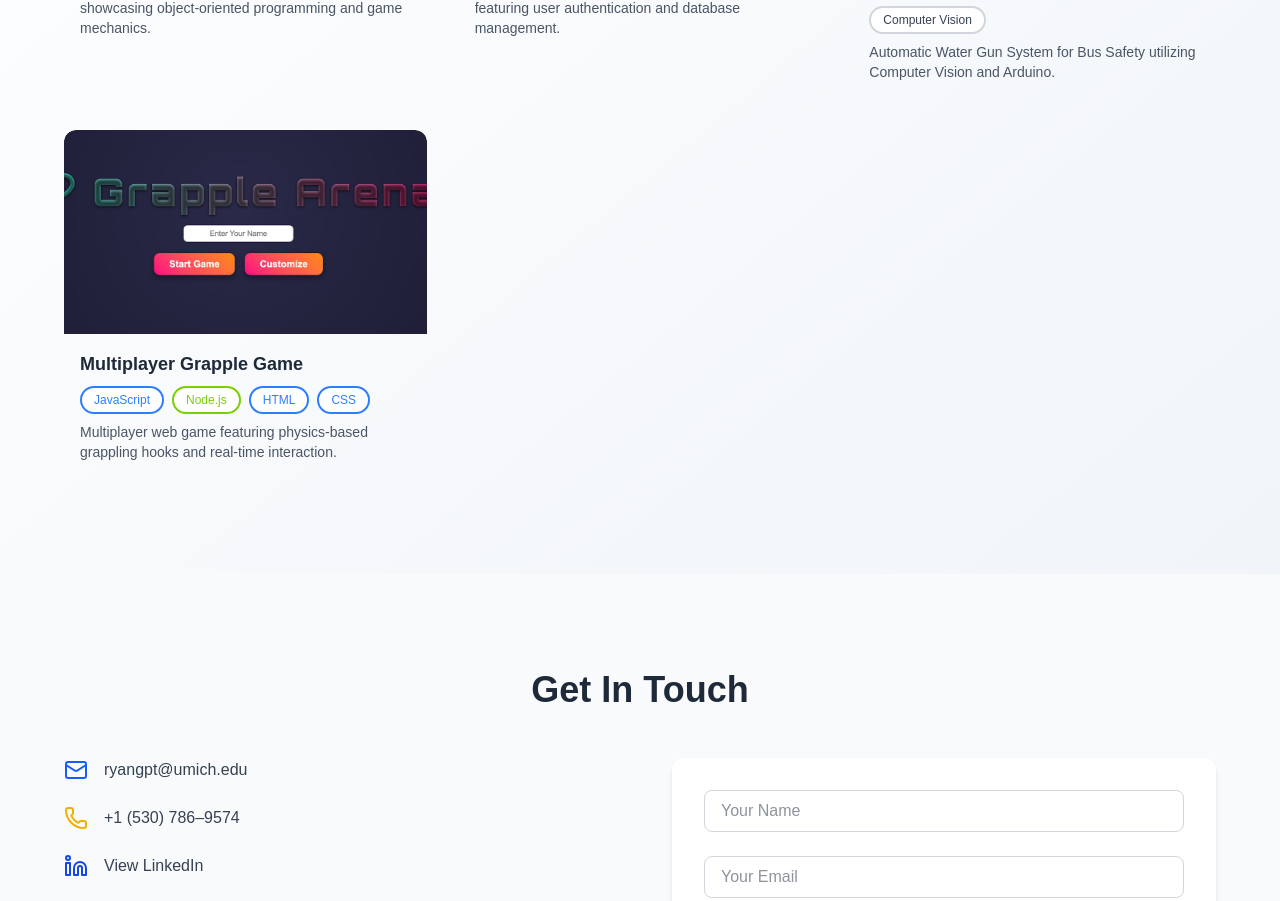
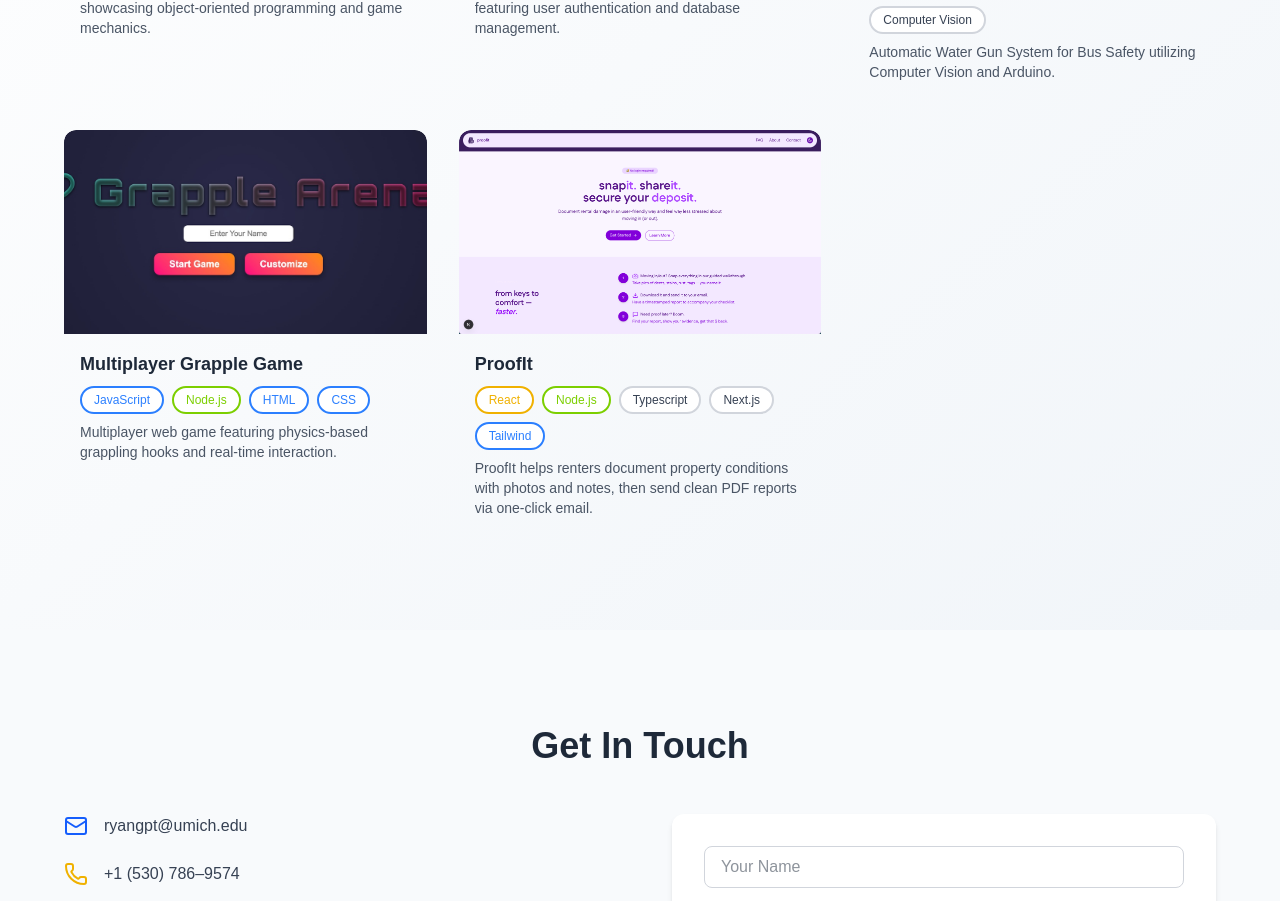
Before and after one commit to rryyan21/portfolio, a Next.js app: page / in a window 1280 px wide. Shown: the part 2282-3183 px from the top of the page. Built offline with nearby package versions, Linux system fonts and the light colour scheme.

Commit message:
added details tab

```diff
--- a/src/app/projects/[id]/page.tsx
+++ b/src/app/projects/[id]/page.tsx
@@ -72,6 +72,20 @@ export default function ProjectDetail({ params }: { params: { id: string } }) {
         </div>
 
         {/* Feature Sections */}
+
+        {project.details?.length > 0 && (
+          <div className="mb-6">
+            <h3 className="text-sm font-semibold text-gray-800 mb-2">
+              Project Details
+            </h3>
+            <ul className="list-disc list-inside text-sm text-gray-600 space-y-1">
+              {project.details.map((detail, i) => (
+                <li key={i}>{detail}</li>
+              ))}
+            </ul>
+          </div>
+        )}
+
         <div className="mt-16 grid gap-10">
           {project.features?.length > 0 && (
             <div>
--- a/src/data/projects.ts
+++ b/src/data/projects.ts
@@ -10,6 +10,7 @@ export interface Project {
     year: string;
     category: string;
     features: string[];
+    details: string[];
     challenges: string[];
     achievements: string[];
   }
@@ -27,6 +28,12 @@ export interface Project {
       demo: "/projects/project1/demo",
       year: "2024",
       category: "Game Development",
+      details: [
+        "Inspired by the Hollow Knight game, created using Greenfoot in Java.",
+        "Focused on core OOP concepts like inheritance, polymorphism, and abstraction.",
+        "Game included custom sprites, animations, and audio for a complete experience.",
+        "Integrated JavaScript to extend certain UI elements and logic.",
+      ],
       features: [
         "Custom character movement and physics system",
         "Enemy AI with different behavior patterns",
@@ -58,6 +65,12 @@ export interface Project {
       demo: "/projects/project2/demo",
       year: "2023",
       category: "AI",
+      details: [
+        "Built with Python and Django for the backend; HTML/JS for the frontend.",
+        "Minimax algorithm implemented for unbeatable AI gameplay.",
+        "User login system with session tracking and personalized game history.",
+        "Deployed frontend and backend using Vercel and PythonAnywhere (or similar).",
+      ],
       features: [
         "AI opponent with minimax algorithm",
         "User authentication and sessions",
@@ -84,6 +97,12 @@ export interface Project {
       demo: "/projects/project3/demo",
       year: "2023",
       category: "Computer Vision",
+      details: [
+        "Combined OpenCV-based motion detection with servo actuation via Arduino.",
+        "Processed live video feeds to detect objects near bus entry zones.",
+        "Fired water jets at detected threats using programmed logic.",
+        "Aimed at improving student safety in rough neighborhoods.",
+      ],
       features: [
         "Motion detection with OpenCV",
         "Servo control with Arduino",
@@ -110,6 +129,12 @@ export interface Project {
       demo: "/projects/project4/demo",
       year: "2022",
       category: "Game Dev",
+      details: [
+        "Built a custom WebSocket server in Node.js to handle real-time multiplayer.",
+        "Implemented physics calculations for momentum-based grappling.",
+        "Created multiple character skins and map variations.",
+        "Tested for sync consistency, input lag, and cross-browser performance.",
+      ],
       features: [
         "Real-time multiplayer with WebSockets",
         "Physics-based grappling and movement",
@@ -124,4 +149,36 @@ export interface Project {
         "Hosted and demoed at school hackathon",
       ],
     },
+    {
+      id: "project5",
+      title: "ProofIt",
+      image: "/assets/images/Project5.jpg",
+      video: "/assets/images/Project4Demo.mp4",
+      tags: ["React", "Node.js", "Typescript", "Next.js", "Tailwind"],
+      description: "ProofIt helps renters document property conditions with photos and notes, then send clean PDF reports via one-click email.",
+      github: "https://github.com/pereddysruthi21/ProofIt",
+      demo: "/projects/project5/demo",
+      year: "2025",
+      category: "Web App",
+      details: [
+        "Developed with React + Next.js for a smooth user experience.",
+        "Used Tailwind CSS for fast, responsive styling.",
+        "Built a Node.js backend with Nodemailer for sending emails with attachments.",
+        "Integrated PDF generation libraries to create clean, exportable reports.",
+      ],
+      features: [
+        "Image uploads with annotations and notes",
+        "PDF generation with room data and images",
+        "One click email delivery with file attachments",
+      ],
+      challenges: [
+        "Rendering images cleanly inside a generated PDF",
+        "Sending emails with attachments through a backend",
+      ],
+      achievements: [
+        "Used by first-time renters to secure deposits",
+        "Designed for ease of use and professionalism",
+      ],
+    }
+
   ];
```
Also changed, not shown: public/assets/images/Project5.jpg (added).
